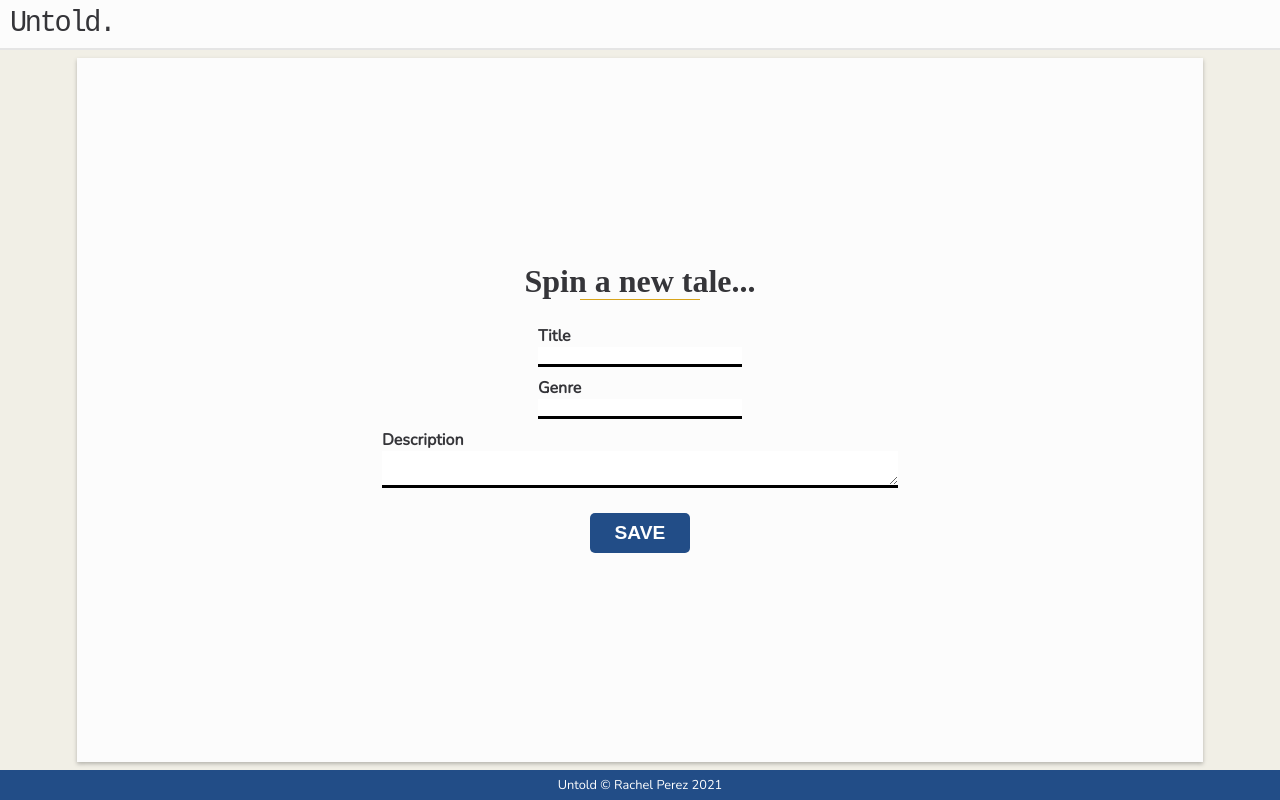
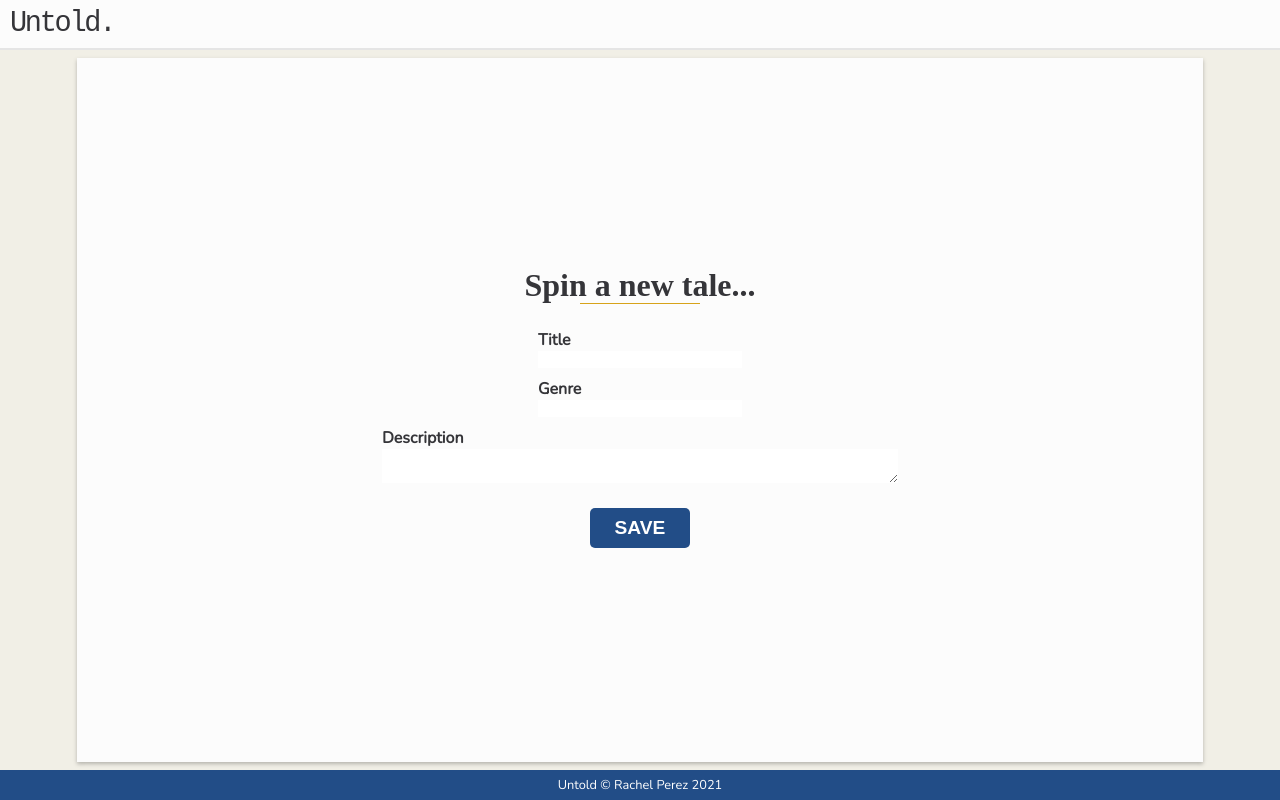
Before and after one commit to Raebaeb/untold, a React (Create React App) app in the folder client/: page /new/story in a window 1280 px wide. Built offline with nearby package versions, Linux system fonts and the light colour scheme; a web font is replaced by a local one.

Commit message:
fix Home page styling

```diff
--- a/client/src/css/components/Form.css
+++ b/client/src/css/components/Form.css
@@ -11,7 +11,7 @@
 
 .input-container>input, .text-area-container>textarea {
   border: 1px transparent var(--font-color);
-  border-bottom-style: solid;
+  border-bottom-style: 1px solid var(--font-color);
   width: 200px;
 }
 
--- a/client/src/css/screens/Home.css
+++ b/client/src/css/screens/Home.css
@@ -85,7 +85,6 @@
 
   .first {
     grid-column: 1 / 2;
-
   }
   .last {
     grid-column: 3 / 4;
@@ -97,6 +96,7 @@
     align-self: center;
     line-height: 3em;
   }
+
   .story-link-bg {
     height: 25vh;
     width: 33vw;
```
